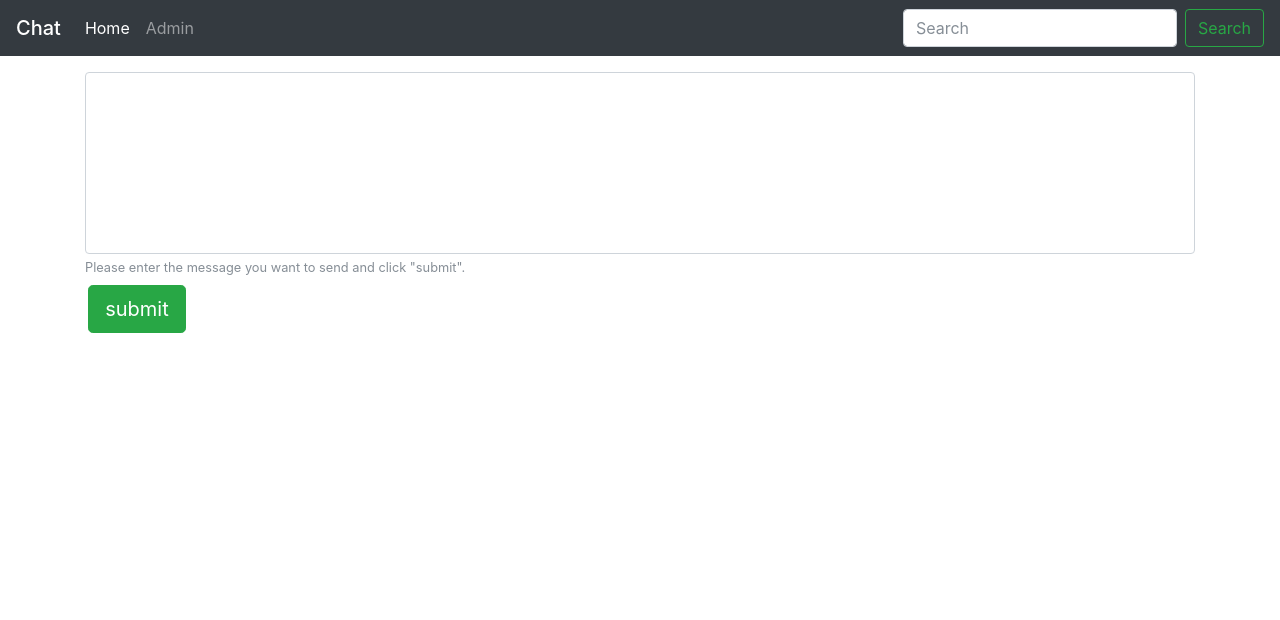
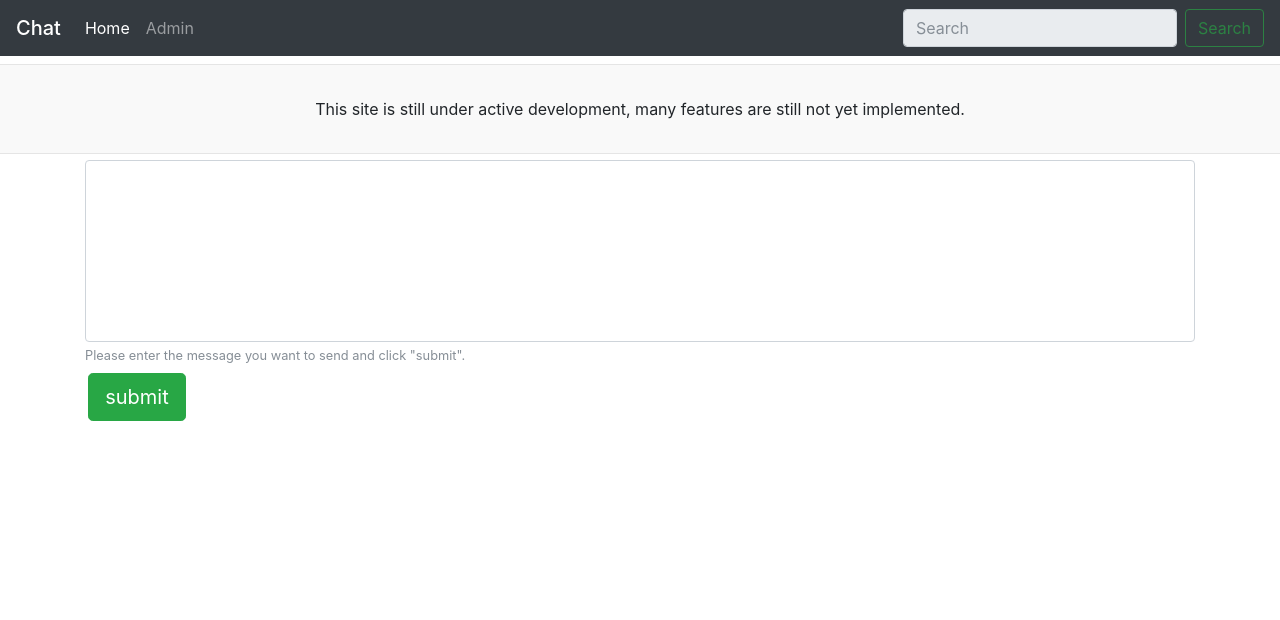
Before and after one commit to GlacialChat/glacial-chat, a Django app: page / in a window 1280 px wide. Shown: the top 620 px of the page. Run offline with Django 3.2, Linux system fonts and the light colour scheme; the visitor is signed in with stand-in values (Sample User, id 1); data that the repository does not hold is empty; some libraries are stand-ins or nearby versions.

Commit message:
added a development text and title

```diff
--- a/webchat/templates/webchat/base.html
+++ b/webchat/templates/webchat/base.html
@@ -11,15 +11,27 @@
         }
         body {
             min-height: 75rem;
-            padding-top: 4.5rem;
+            padding-top: 10rem;
             padding-bottom: 5rem;
         }
+
+        header {
+            width: 100%;
+            top: 4rem;
+            position: fixed;
+	          padding: 2rem 0;
+	          background-color: #f9f9f9;
+            border-top: 0.05rem solid #e5e5e5;
+            border-bottom: 0.05rem solid #e5e5e5;
+	          text-align: center;
+	          z-index: 1;
+	  }
     </style>
     {% block styles %}
     {% endblock %}
 
     {% block title %}
-    <title>Title</title>
+    <title>Glacial Chat</title>
     {% endblock %}
 
 </head>
@@ -42,13 +54,14 @@
                 {% endblock %}
 
             </ul>
+            <!-- disabled -->
             <form class="form-inline mt-2 mt-md-0" action="#" id="search-form">
-                <input class="form-control mr-sm-2" type="search" placeholder="Search" aria-label="Search">
-                <button class="search-btn btn btn-outline-success my-2 my-sm-0" type="submit">Search</button>
+                <input class="form-control mr-sm-2 disabled" type="search" placeholder="Search" aria-label="Search" readonly>
+                <button class="search-btn btn btn-outline-success my-2 my-sm-0 disabled" type="submit">Search</button>
             </form>
         </div>
     </nav>
-
+    <header>This site is still under active development, many features are still not yet implemented.</header>
     <!-- content -->
     {% block content %}
     {% endblock %}
--- a/webchat/templates/webchat/index.html
+++ b/webchat/templates/webchat/index.html
@@ -18,6 +18,11 @@
       padding-top: 0.3rem;
       padding-bottom: 0.3rem;
   }
+
+  .border {
+      padding: 0.1rem 0.2rem;
+  }
+
 </style>
 {% endblock %}
 
```
